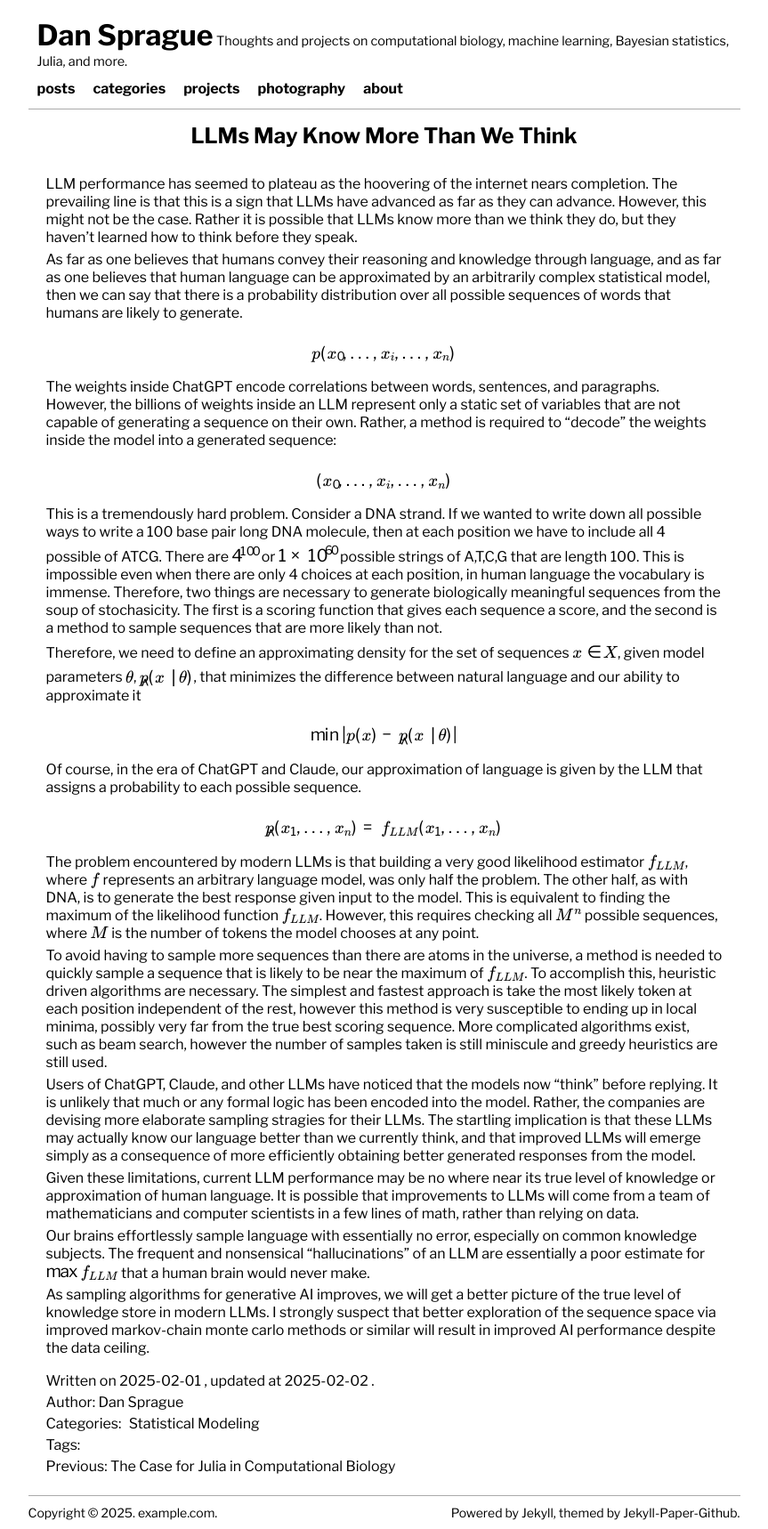
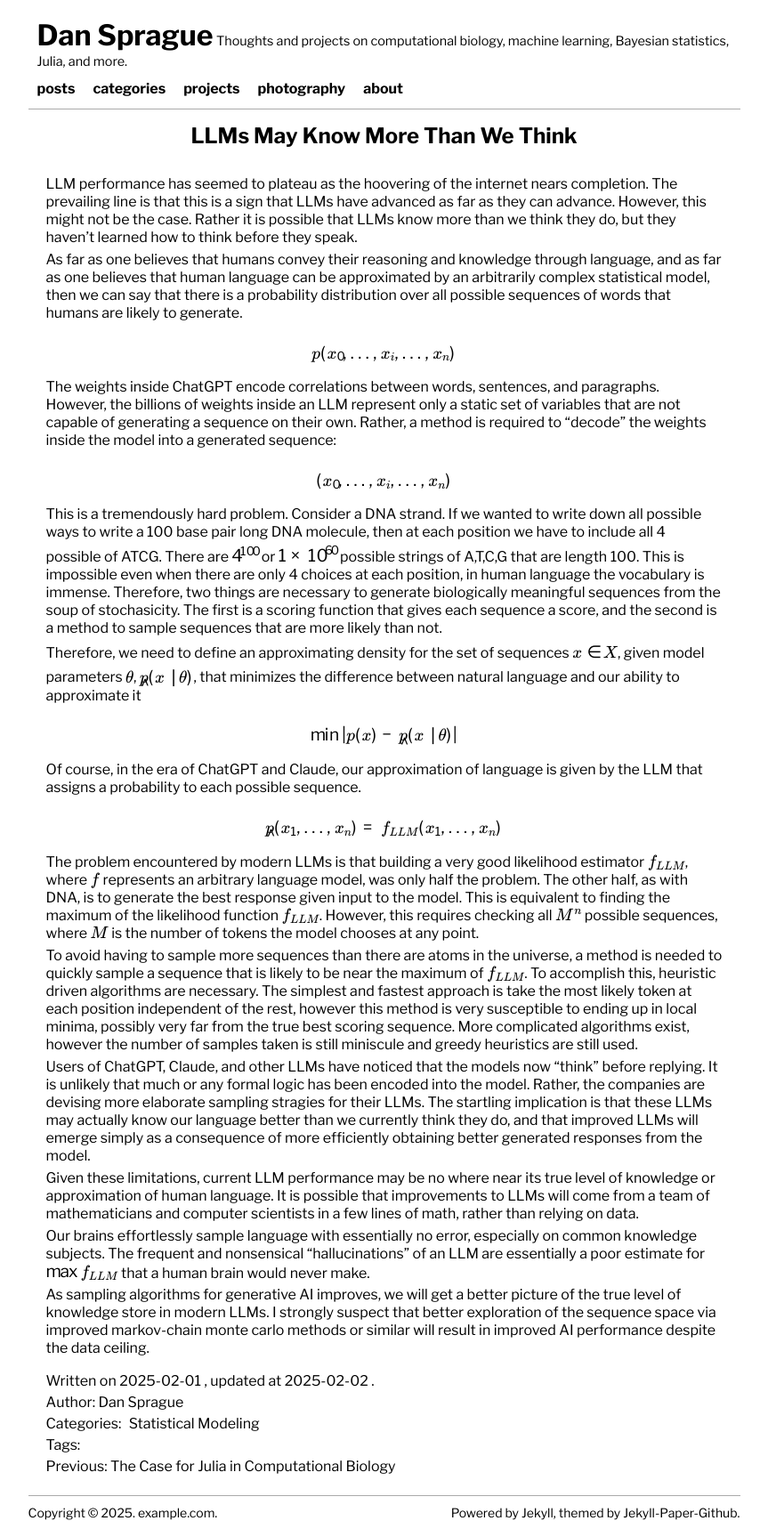
Before and after one commit to dan-sprague/dan-sprague.github.io, a Jekyll site: the page built from _posts/2025-02-02-llmthinking.markdown, in a window 1280 px wide. Shown: the whole page at 89% size, without its empty margins (201-1064 px from the left). Built offline with Jekyll 4.4.1, drawn with Linux system fonts in a browser that asks for light colours; formulas are drawn with MathJax 3.

Commit message:
fixed bug

```diff
--- a/_posts/2025-02-02-llmthinking.markdown
+++ b/_posts/2025-02-02-llmthinking.markdown
@@ -30,9 +30,9 @@ $$\hat{p}(x_1,...,x_n) = f_{LLM}(x_1,...,x_n)$$
 
 The problem encountered by modern LLMs is that building a very good likelihood estimator $f_{LLM}$, where $f$ represents an arbitrary language model, was only half the problem. The other half, as with DNA, is to generate the best response given input to the model. This is equivalent to finding the maximum of the likelihood function $f_{LLM}$. However, this requires checking all $M^n$ possible sequences, where $M$ is the number of tokens the model chooses at any point. <br>
 
-To avoid having to sample more sequences than there are atoms in the universe, a method is needed to quickly sample a sequence that is likely to be near the maximum of $f_{LLM}$. To accomplish this, heuristic driven algorithms are necessary. The simplest and fastest approach is take the most likely token at each position independent of the rest, however this method is very susceptible to ending up in local minima, possibly very far from the true best scoring sequence. More complicated algorithms exist, such as beam search, however the number of samples taken is still miniscule and greedy heuristics are still used.<br>
+To avoid having to sample more sequences than there are atoms in the universe, a method is needed to quickly sample a sequence that is likely to be near the maximum of $f_{LLM}$. To accomplish this, heuristic driven algorithms are necessary. The simplest and fastest approach is take the most likely token at each position independent of the rest, however this method is very susceptible to ending up in local minima, possibly very far from the true best scoring sequence. More complicated algorithms exist, however the number of samples taken is still miniscule and greedy heuristics are still used.<br>
 
-Users of ChatGPT, Claude, and other LLMs have noticed that the models now "think" before replying. It is unlikely that much or any formal logic has been encoded into the model. Rather, the companies are devising more elaborate sampling stragies for their LLMs. The startling implication is that these LLMs may actually know our language  better than we currently think, and that improved LLMs will emerge simply as a consequence of more efficiently obtaining better generated responses from the model.<br>
+Users of ChatGPT, Claude, and other LLMs have noticed that the models now "think" before replying. It is unlikely that much or any formal logic has been encoded into the model. Rather, the companies are devising more elaborate sampling stragies for their LLMs. The startling implication is that these LLMs may actually know our language  better than we currently think they do, and that improved LLMs will emerge simply as a consequence of more efficiently obtaining better generated responses from the model.<br>
 
 Given these limitations, current LLM performance may be no where near its true level of knowledge or approximation of human language. It is possible that improvements to LLMs will come from a team of mathematicians and computer scientists in a few lines of math, rather than relying on data. <br>
 
```
